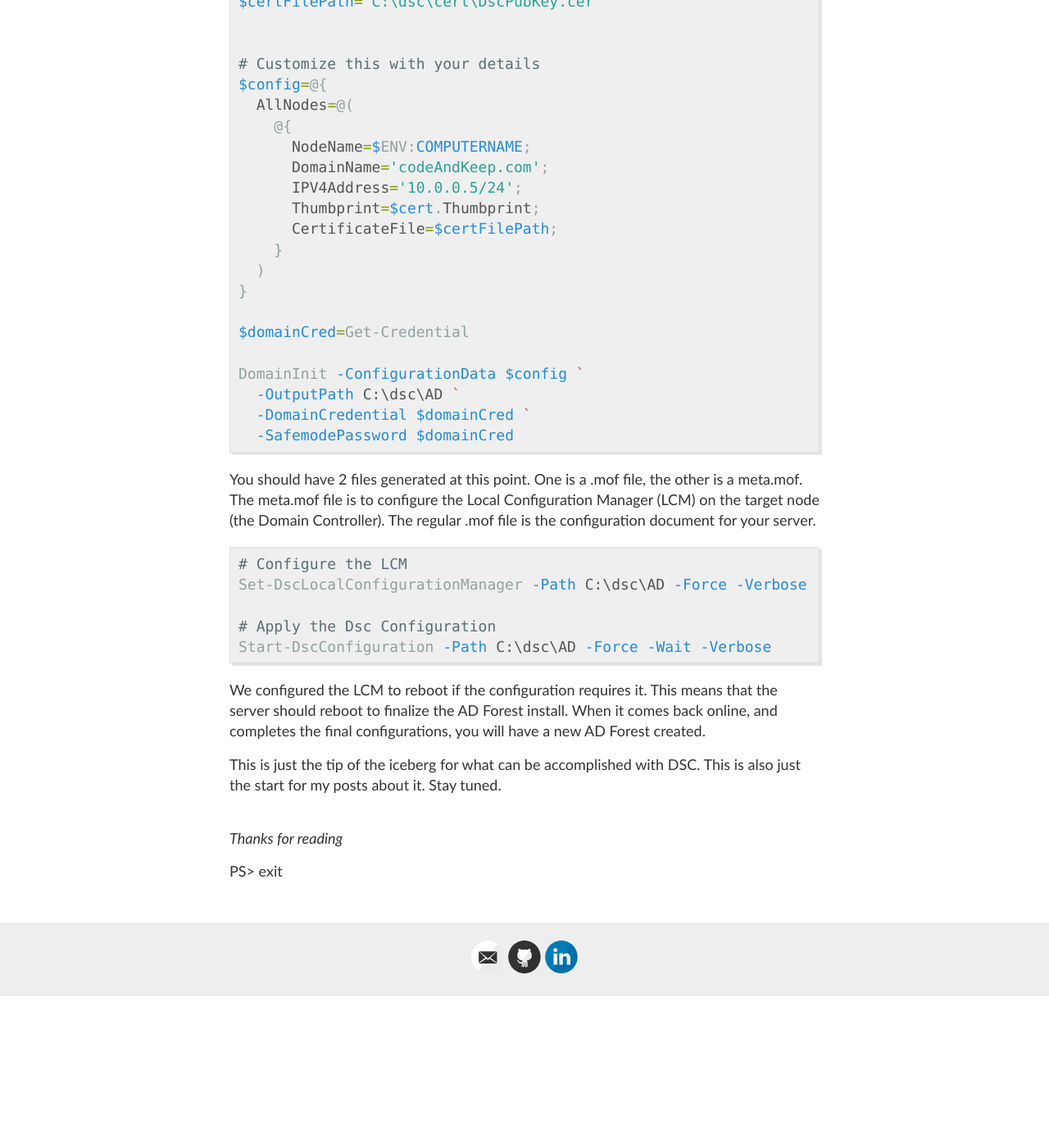
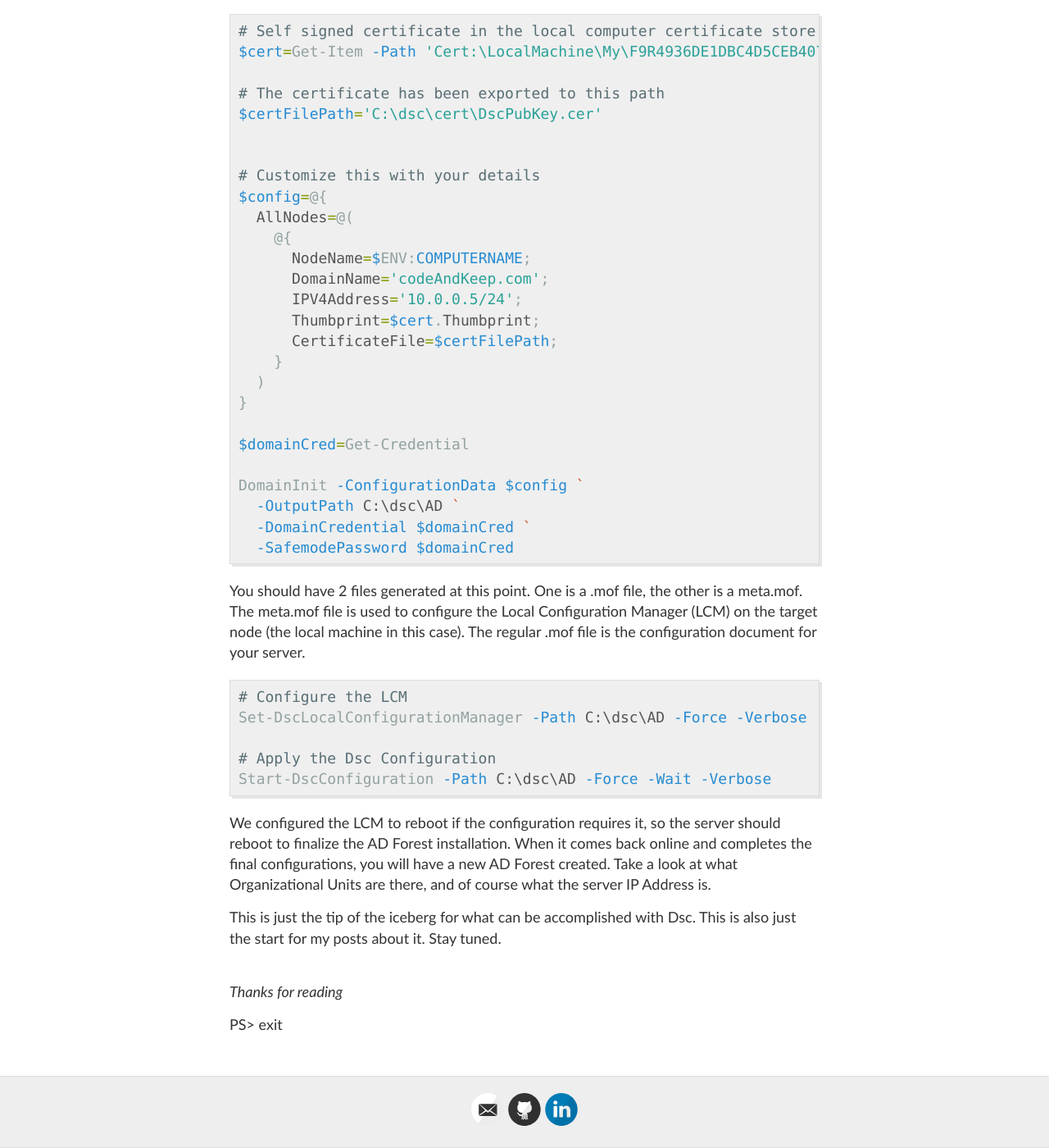
Before and after one commit to briansworth/dev, a Jekyll site: the page built from _posts/2019-2-17-Dsc-Install-AD-Forest.md, in a window 1280 px wide and 1400 px high, scrolled down 4228 px. Shown: the whole window at 82% size. Built offline with Jekyll 4.4.1, drawn with Linux system fonts in a browser that asks for light colours; before the commit the page ends 5442 px from its top, so only the background shows below that; some of the changed text lies outside the part shown.

Commit message:
Minor adjustments

````diff
--- a/_posts/2019-2-17-Dsc-Install-AD-Forest.md
+++ b/_posts/2019-2-17-Dsc-Install-AD-Forest.md
@@ -6,15 +6,16 @@
 <p>
   Building and rebuilding labs is something I do frequently.
   Active Directory is one the biggest requirements for a Windows lab.
-  Installing an AD Forest is pretty straightforward,
-  but DSC can make it that much more simple.
+  This means constantly installing AD Forests with the same configurations.
+  Automating this with PowerShell is pretty straightforward,
+  but Dsc can make it even more so.
 </p>
 
 #### Prerequisites
 ----
 
 <p>
-  You will need the following DSC resources to follow along:
+  You will need the following Dsc resources to follow along:
   <ul>
     <li>xActiveDirectory</li>
     <li>NetworkingDsc</li>
@@ -38,12 +39,12 @@
 </p>
 
 Installing a new AD Forest does require specifying credentials.
-You should always ensure your credentials are encrypted for DSC configurations.
+You should always ensure your credentials are encrypted for Dsc configurations.
 See my previous [post](http://codeandkeep.com/Dsc-Encrypting-Credentials/)
 for instructions on how to do so.
 I will be using a self-signed certificate for encryption in this example.
 
-### DSC Configuration
+### Dsc Configuration
 ----
 
 ```powershell
@@ -169,6 +170,14 @@
 }
 ```
 
+#### Environment Variables / Customization
+----
+
+<p>
+  This section will give you the options to customize your AD Forest install.
+  Be sure to specify your certificate details and domain info.
+</p>
+
 ```powershell
 # Self signed certificate in the local computer certificate store
 $cert=Get-Item -Path 'Cert:\LocalMachine\My\F9R4936DE1DBC4D5CEB407C8DEA2E2A3EC8C9F32'
@@ -201,8 +210,8 @@
 <p>
   You should have 2 files generated at this point.
   One is a .mof file, the other is a meta.mof.
-  The meta.mof file is to configure the Local Configuration Manager (LCM)
-  on the target node (the Domain Controller).
+  The meta.mof file is used to configure the Local Configuration Manager (LCM)
+  on the target node (the local machine in this case).
   The regular .mof file is the configuration document for your server.
 </p>
 
@@ -215,14 +224,16 @@
 ```
 
 <p>
-  We configured the LCM to reboot if the configuration requires it.
-  This means that the server should reboot to finalize the AD Forest install.
-  When it comes back online, and completes the final configurations,
+  We configured the LCM to reboot if the configuration requires it,
+  so the server should reboot to finalize the AD Forest installation.
+  When it comes back online and completes the final configurations,
   you will have a new AD Forest created.
+  Take a look at what Organizational Units are there,
+  and of course what the server IP Address is.
 </p>
 
 <p>
-  This is just the tip of the iceberg for what can be accomplished with DSC.
+  This is just the tip of the iceberg for what can be accomplished with Dsc.
   This is also just the start for my posts about it.
   Stay tuned.
 </p>
````
